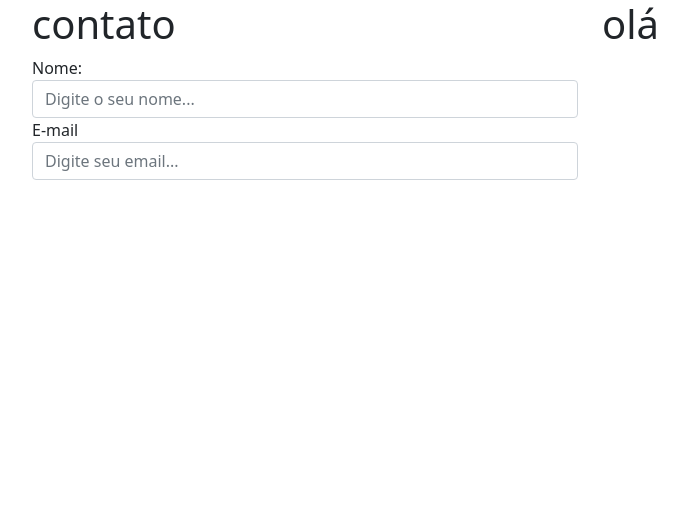
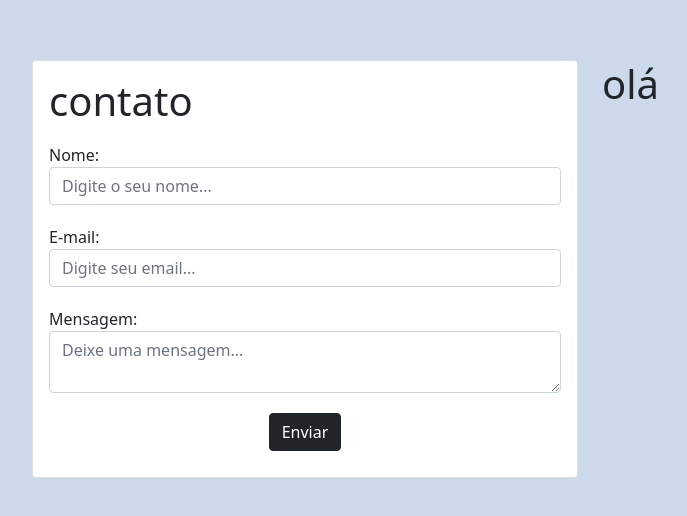
Before and after one commit to gabrielmds222/form-bootstrap, a plain HTML site: page forms/index.html in a window 1280 px wide. Shown: the whole page, without its empty margins (50-737 px from the left). Drawn offline with Linux system fonts and the light colour scheme.

Commit message:
new commit

```diff
--- /dev/null
+++ b/forms/css/styles.css
@@ -0,0 +1,8 @@
+body {
+    padding-top: 60px;
+    background: #CBD9EA;
+  }
+
+.forms {
+    padding: 10px 0;
+}
--- a/forms/index.html
+++ b/forms/index.html
@@ -6,24 +6,39 @@
     <meta name="viewport" content="width=device-width, initial-scale=1.0">
     <title>Formulário</title>
     <link rel="stylesheet" href="css/bootstrap.min.css">
+    <link rel="stylesheet" href="css/styles.css">
 </head>
+
 <body>
     <div class="container">
         <div class="row">
+
         <div class="col-6">
+            <div class="card">
+                <div class="card-body">
             <h1> contato </h1>
 
             <form>
-                <div class="form">
+                <div class="forms">
                     <label for="nome">Nome:</label>
                     <input class="form-control" type="text" name="nome" id="nome" placeholder="Digite o seu nome...">
                 </div>
 
-                <div class="form">
-                    <label for="email">E-mail</label>
+                <div class="forms">
+                    <label for="email">E-mail:</label>
                     <input class="form-control" type="text" name="email" id="email" placeholder="Digite seu email...">
                 </div>
+                <div class="forms">
+                    <label for="mensagem">Mensagem:</label>
+                    <textarea class="form-control" type="text" name="mensagem" id="mensagem" placeholder="Deixe uma mensagem..."></textarea>
+                </div>
+                <div class="forms text-center">
+                    <button type="submit" class="btn btn-dark">Enviar</button>
+                </div>
+                <div class="alert alert-danger d-none"> preencha o campo XXXX</div>
             </form>
+                 </div>
+            </div>
         </div>
 
         <div class="col-6">
```
